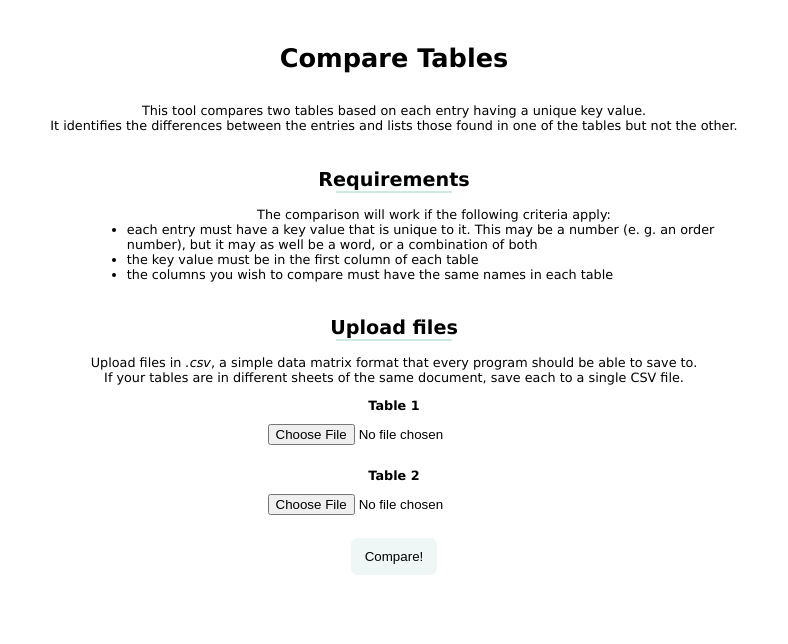
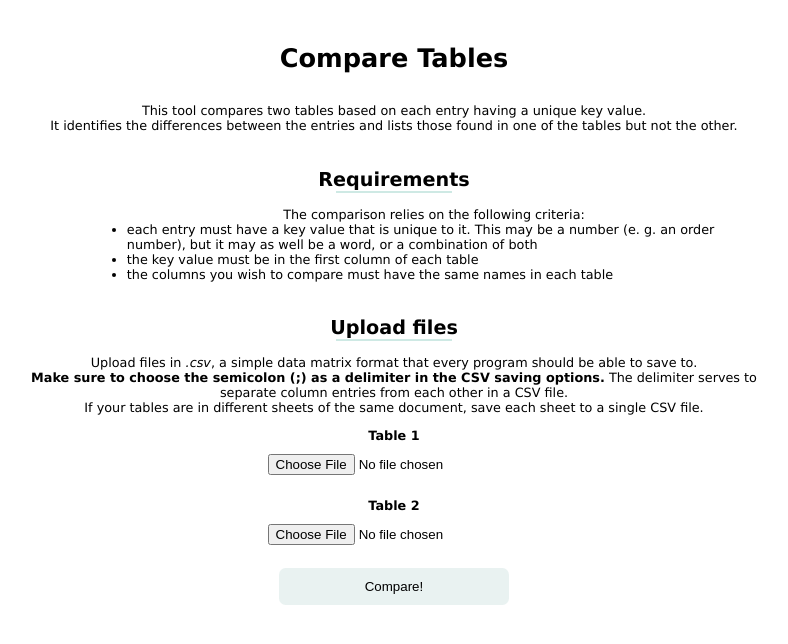
Before and after one commit to Annika-Klu/table-comparison-tool, a Flask app: page / in a window 1280 px wide. Shown: the top 644 px of the page, without its empty margins (246-1034 px from the left). Run offline with Flask 2, Linux system fonts and the light colour scheme.

Commit message:
updated .gitignore and changed text + layout a bit

```diff
--- a/templates/main.html
+++ b/templates/main.html
@@ -22,7 +22,8 @@
                 }
             }
             button {
-                background-color: rgb(238, 247, 245);
+                background-color: rgba(211, 230, 227, 0.5);
+                width: 30%;
             }
             h2 {
                 margin-top: 1.8em;
@@ -41,7 +42,7 @@
                 <br>It identifies the differences between the entries and lists those found in one of the tables but not the other.</p>
             <h2>Requirements</h2>
             <ul class="flex">
-                The comparison will work if the following criteria apply:
+                The comparison relies on the following criteria:
                 <li>each entry must have a key value that is unique to it. This may be a number (e. g. an order number), but it may as well be a word, or a combination of both</li>
                 <li>the key value must be in the first column of each table</li>
                 <li>the columns you wish to compare must have the same names in each table</li>
@@ -50,7 +51,9 @@
             <h2>Upload files</h2>
             <p>
                 Upload files in <i>.csv</i>, a simple data matrix format that every program should be able to save to. <br>
-                If your tables are in different sheets of the same document, save each to a single CSV file.
+                <b>Make sure to choose the semicolon (;) as a delimiter in the CSV saving options.</b>
+                The delimiter serves to separate column entries from each other in a CSV file. <br>
+                If your tables are in different sheets of the same document, save each sheet to a single CSV file.
             </p>
             <form method="post" enctype="multipart/form-data">
                 <div class="section">
--- a/templates/result.html
+++ b/templates/result.html
@@ -18,7 +18,7 @@
 
   <div class="section">
     <p>
-        Hi, I'm Annika, an aspiring developer who created this little tool to solve<br>
+        Hi, I'm an aspiring developer who created this little tool to solve<br>
         the table comparison issue I was frequently faced with at my workplace.<br>
         Hopefully, it will save you some time, too!<br>
     </p>
```
Also changed, not shown: 1 other file.
